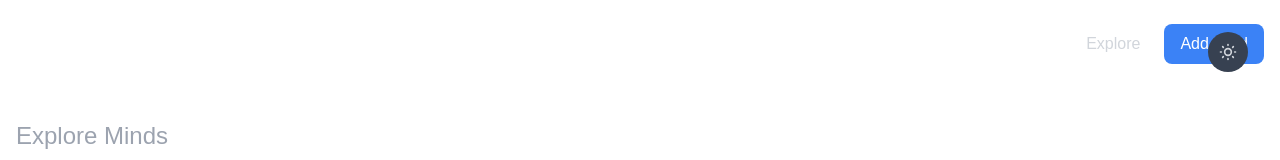
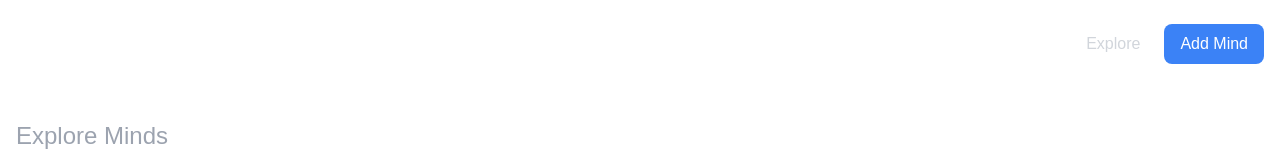
Before and after one commit to flotob/memetica, a Next.js app: page /minds in a window 1280 px wide. Shown: the top 160 px of the page. Built offline with nearby package versions, Linux system fonts and the light colour scheme.

Commit message:
remove theme switcher for now

```diff
--- a/src/app/layout.tsx
+++ b/src/app/layout.tsx
@@ -2,8 +2,6 @@ import type { Metadata } from "next";
 import localFont from "next/font/local";
 import "./globals.css";
 import Link from 'next/link';
-import { ThemeProvider } from '@/contexts/ThemeContext';
-import { ThemeSwitcher } from '@/components/ThemeSwitcher';
 
 const geistSans = localFont({
   src: "./fonts/GeistVF.woff",
@@ -31,7 +29,6 @@ export default function RootLayout({
       <body
         className={`${geistSans.variable} ${geistMono.variable} antialiased`}
       >
-        <ThemeProvider>
         <div className="relative min-h-screen">
           <header className="container mx-auto px-4 py-6">
             <div className="flex items-center justify-between">
@@ -55,13 +52,11 @@ export default function RootLayout({
                 >
                   Add Mind
                 </Link>
-                  <ThemeSwitcher />
               </nav>
             </div>
           </header>
           {children}
         </div>
-        </ThemeProvider>
       </body>
     </html>
   );
```
Lines whose indentation alone changed are shown as unchanged.
